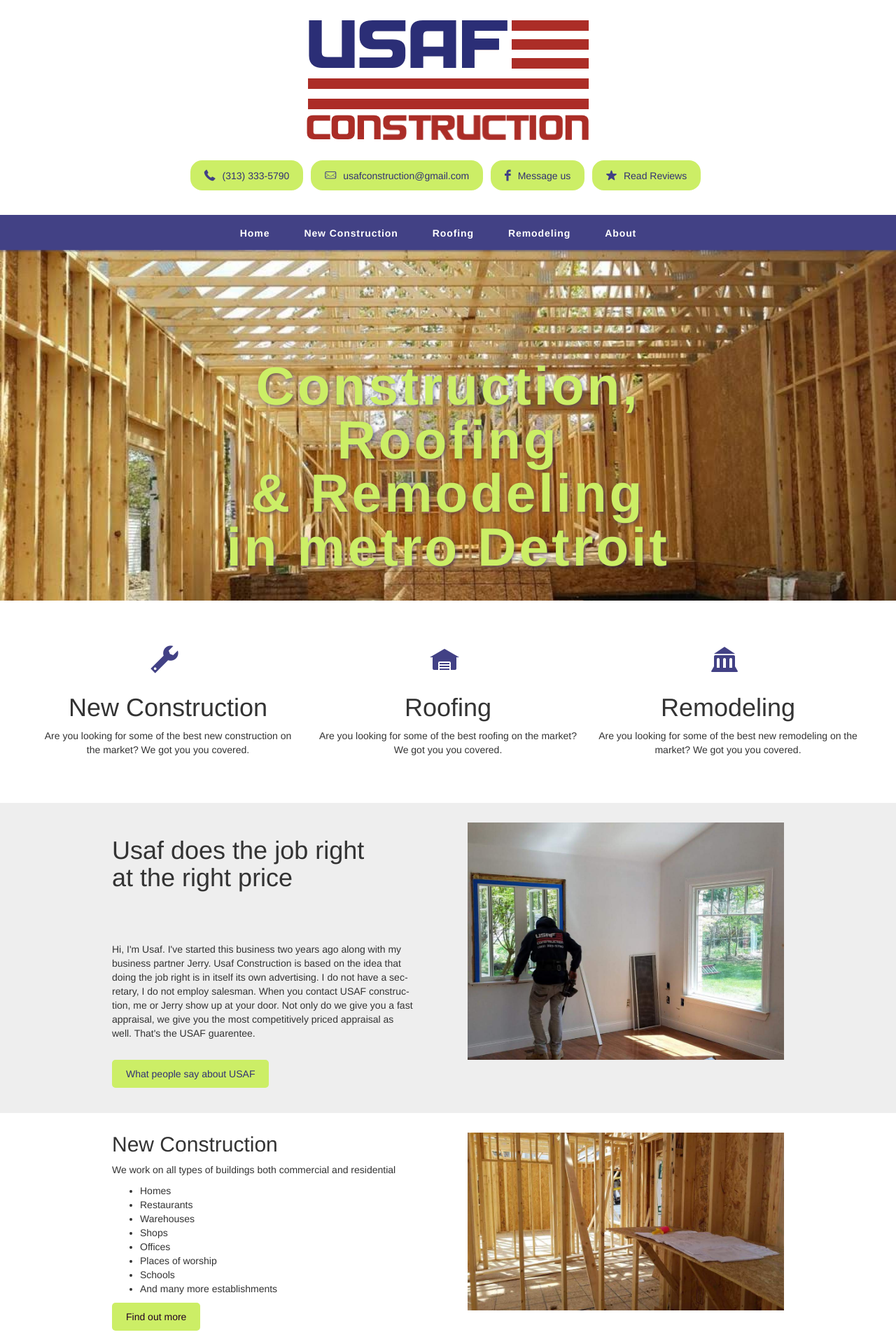
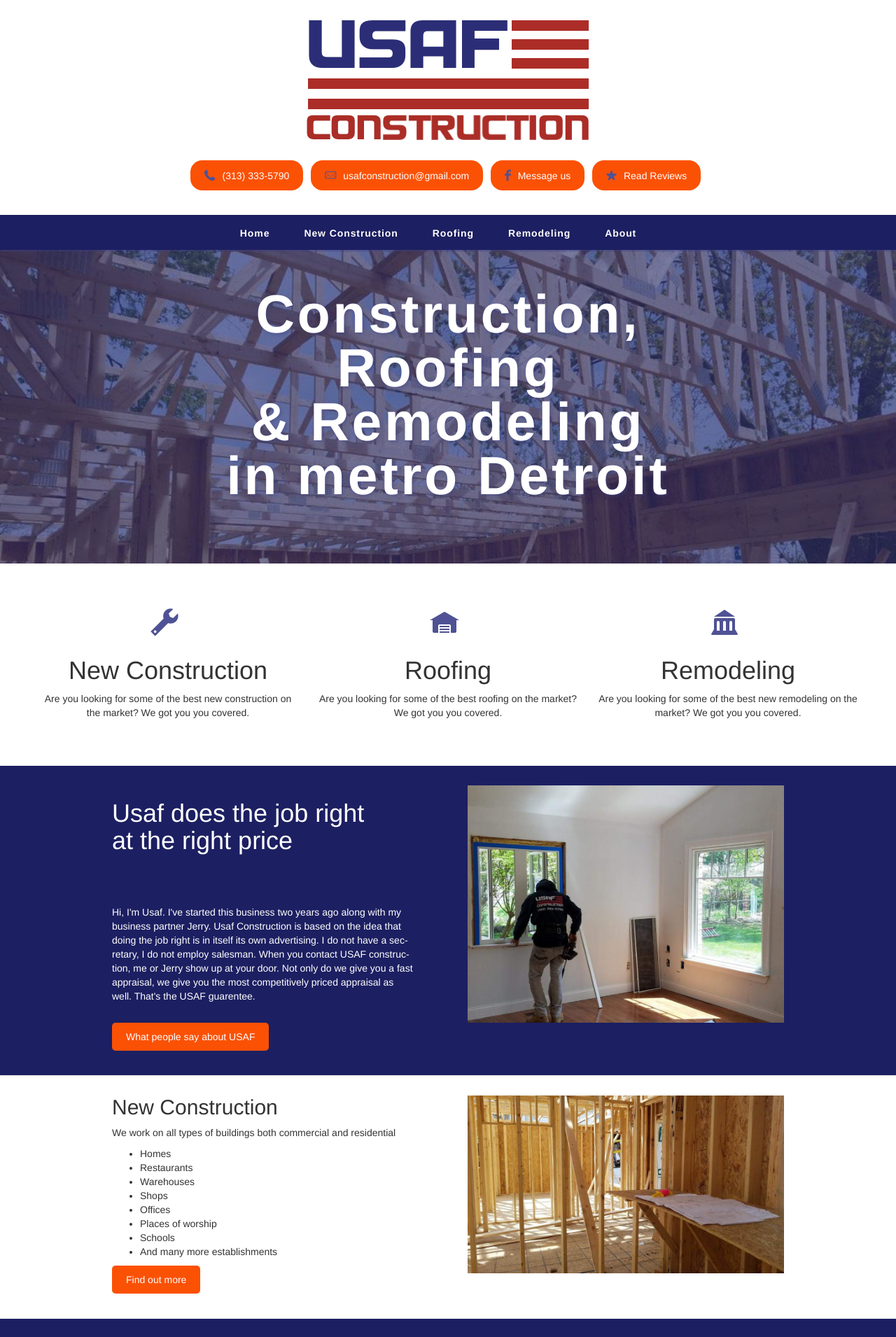
Before and after one commit to vhsconnect/vhsconnect.github.io, a Jekyll site: the page built from index.html, in a window 1280 px wide. Shown: the top 1910 px of the page at 70% size. Built offline with Jekyll 4.4.1, drawn with Linux system fonts in a browser that asks for light colours; some web fonts are replaced; some of the changed text lies outside the part shown.

Commit message:
changed color scheme, added overlay on splash

```diff
--- a/_includes/splash.html
+++ b/_includes/splash.html
@@ -1,3 +1,3 @@
-<section class="region splash"><div class="inner">
+<section class="region splash overlay"><div class="inner">
   <h2 class="tagline">Construction, <br />Roofing<br />& Remodeling<br />in metro Detroit</h2>
 </div></section>
--- a/deps/working.scss
+++ b/deps/working.scss
@@ -13,7 +13,10 @@
   #74c    - Light purple
   #9a1c1e - USAF red
   #201f63 - USAF blue
-
+  #b02b2b - USAF red2
+  #2d3072 - USAF blue2
+  #fb5104 - Construction Orange
+  #ec4000  - Construction Orange 2
 */
 /* Colors */
 @function hex-add($color, $step) {
@@ -23,12 +26,15 @@
     (blue($color) + ($step * 17))
   );
 }
-$primary: #201f63;
-$secondary: #ce6;
-$tertiary: #ce6;
+$primary: #2d3072;
+$secondary: #fb5104;
+$tertiary: #fb5104;
+$orange1: #fb5104;
+$orange2: #ec4000;
 $quarternary: #9a1c1e;
 $text: #202;
 $light: #fff;
+
 
 @font-face {
   font-family: 'lato';
@@ -241,7 +247,7 @@
   input[type="reset"],
   input[type="submit"],
   .button {
-    background: $secondary;
+    background: $orange1;
     border: 0 none;
     border-radius: 5px;
     color: $light;
@@ -254,7 +260,7 @@
   }
     a.button:link,
     a.button:visited {
-      color: #202;
+      color: $light;
     }
     button:hover,
     input[type="button"]:hover,
@@ -613,15 +619,19 @@
     white-space: nowrap;
   }
 .highlight {
-  background: hex-add($light, -1);
+  background: hex-add($primary, -1);
+
+    h1, h2, h3, p {
+    color: $light;
+    }
 
   a.button {
-    background-color: $tertiary;
-    color: hex-add($primary, 1);
+    background-color: $orange1;
+    color: hex-add($light, 1);
 
     &:hover {
-      background-color: $secondary;
-      color: #202;
+      background-color: hex-add($orange1, -1);
+      color: hex-add($light, 1);
     }
   }
 
@@ -907,9 +917,10 @@
   @font-face {
     font-family: 'fontello';
     src: url('/fonts/fontello.woff');
+ }
 
-}
-  color: $secondary;
+
+  color: $light;
   display: block;
   font-size: 10em;
   font-size: 6vw;
@@ -995,7 +1006,7 @@
     text-decoration: inherit;
 
     &:hover {
-      text-decoration: underline;
+
     }
   }
 }
@@ -1041,9 +1052,9 @@
   padding-bottom: 2em;
 
   a.button {
-    background-color: $tertiary;
+    background-color: $orange1;
     border-radius: 1.2em;
-    color: hex-add($primary, 1);
+    color: hex-add($light, 1);
     overflow-wrap: break-word;
     word-wrap: break-word;
     -ms-word-break: break-all;
@@ -1055,7 +1066,7 @@
     hyphens: auto;
 
     &:hover {
-      background-color: $secondary;
+      background-color: hex-add($orange1, 1);
       color: $light;
     }
 
@@ -1086,7 +1097,7 @@
 }
 
 nav.region {
-  background-color: hex-add($primary, 2);
+  background-color: hex-add($primary, -1);
   box-shadow: 0 2px 2px rgba(hex-add($primary,1),.5);
   position: relative;
   width: 100% !important;
@@ -1132,7 +1143,7 @@
 }
 
 .splash {
-  background: hex-add($light, -1) url('images/wooden-frame.jpg') top center scroll no-repeat;
+  background: hex-add($light, -1) url('images/wooden-frame-diagonal-blue-overlay.jpg') top center scroll no-repeat;
   background-size: cover;
   color: $light;
   min-height: 145px;
@@ -1142,7 +1153,7 @@
 
   .tagline {
     position: 2.5em 2.5em 2.5em 2.5em;
-    margin-top: 10vw;
+    margin-top: 2vw;
   }
 }
 
@@ -1170,7 +1181,7 @@
   }
 
 .pre-footer {
-  background-color: hex-add($primary, 2);
+  background-color: hex-add($primary, -1);
   margin: 2em 0 0;
   padding: .3em 0 .65em;
 
@@ -1403,7 +1414,6 @@
 
 
 
-
   * {
     background: transparent !important;
     color: #000 !important;
```
Also changed, not shown: _testimonials/harvey.md (+2 -2 lines), deps/images/wooden-frame-dark.jpg (added), deps/images/wooden-frame-diagonal-blue-overlay.jpg (added), deps/images/wooden-frame-stairs-orange-overlay.jpg (added).
